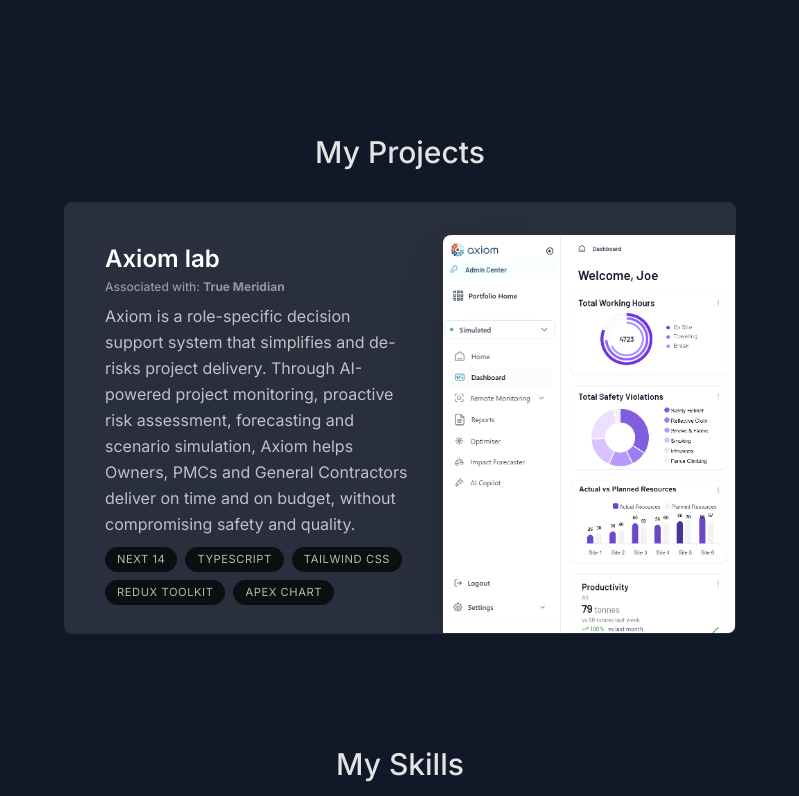
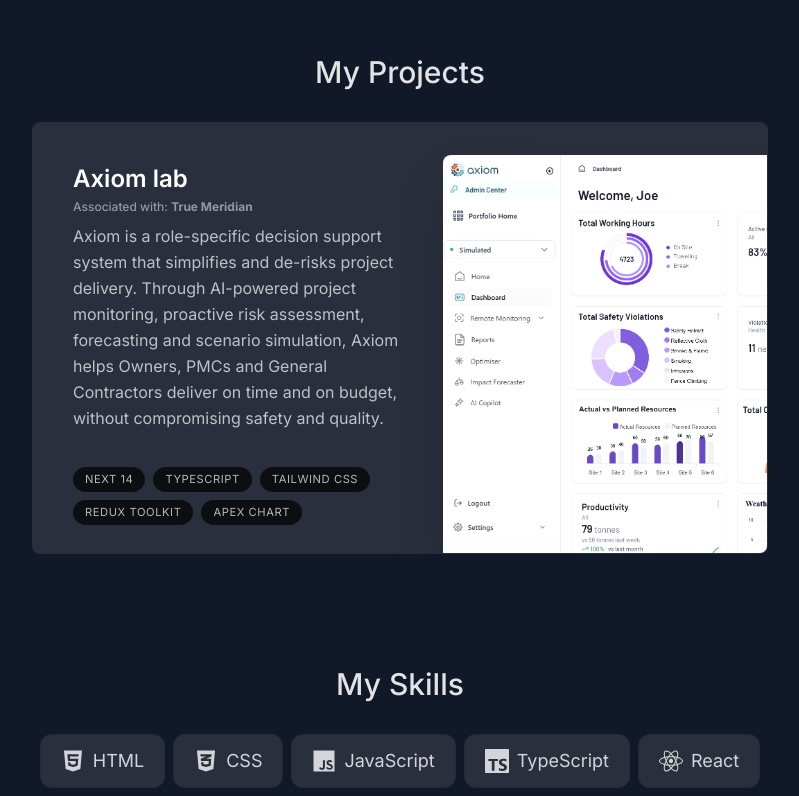
Before and after one commit to musasurmovi/musa-portfolio, a Next.js app: page / in a window 1280 px wide. Shown: the part 1020-1816 px from the top of the page, without its empty margins (240-1039 px from the left). Built offline with nearby package versions, Linux system fonts and the light colour scheme.

Commit message:
first commit 4

```diff
--- a/components/about.tsx
+++ b/components/about.tsx
@@ -11,7 +11,7 @@
   return (
     <motion.section
       ref={ref}
-      className="mb-20 max-w-[45rem] text-center leading-8 sm:mb-40 scroll-mt-28"
+      className=" max-w-[45rem] text-center leading-8 sm:mb-20 scroll-mt-28"
       initial={{ opacity: 0, y: 100 }}
       animate={{ opacity: 1, y: 0 }}
       transition={{ delay: 0.175 }}
--- a/components/project.tsx
+++ b/components/project.tsx
@@ -31,7 +31,7 @@
       }}
       className="group mb-3 sm:mb-8 last:mb-0"
     >
-      <section className="bg-gray-100 max-w-[42rem] border border-black/5 rounded-lg overflow-hidden sm:pr-8 relative sm:h-[27rem] hover:bg-gray-200 transition sm:group-even:pl-8 dark:text-white dark:bg-white/10 dark:hover:bg-white/20">
+      <section className="bg-gray-100 max-w-[46rem] border border-black/5 rounded-lg overflow-hidden sm:pr-8 relative sm:h-[27rem] hover:bg-gray-200 transition sm:group-even:pl-8 dark:text-white dark:bg-white/10 dark:hover:bg-white/20">
         <div className="pt-4 pb-7 px-5 sm:pl-10 sm:pr-2 sm:pt-10 sm:max-w-[55%] flex flex-col h-full sm:group-even:ml-[18rem]">
 
           <h3 className="text-2xl font-semibold">{title}</h3>
@@ -59,7 +59,7 @@
           src={imageUrl}
           alt="Project I worked on"
           quality={95}
-          className="absolute hidden sm:block top-8 -right-40 w-[28.25rem] rounded-t-lg shadow-2xl
+          className="absolute hidden sm:block top-8 -right-32 w-[28.25rem] rounded-t-lg shadow-2xl
         transition
         group-hover:scale-[1.04]
         group-hover:-translate-x-3
```
